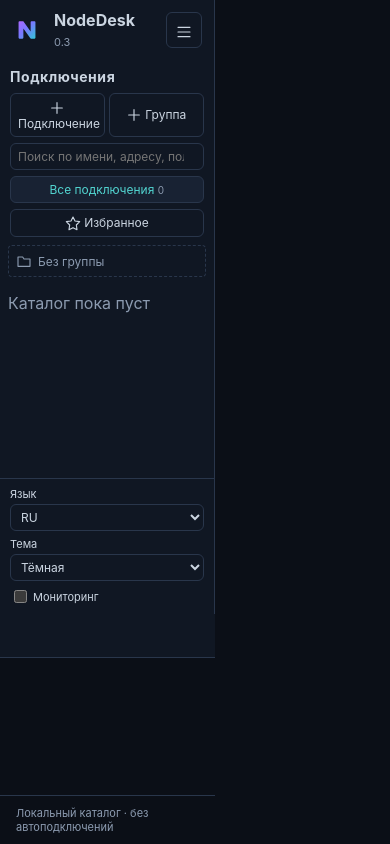
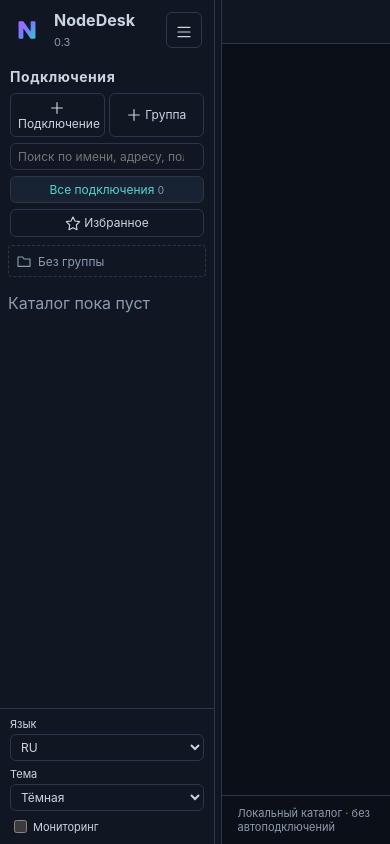
Before and after one commit to RYLE-307/NodeDesk, a React (Vite) app: page / in a window 390 px wide. Built offline with nearby package versions, Linux system fonts and the light colour scheme.

Commit message:
style(ux): render draggable sidebar divider and positioned context actions

```diff
--- a/src/styles.css
+++ b/src/styles.css
@@ -344,3 +344,19 @@ footer select { padding: 4px 6px; font-size: 12px; }
 /* SSH authentication selection is local to an open terminal tab; never persisted. */
 .ssh-auth { display:flex; align-items:center; gap:6px; font-size:12px; }
 .ssh-auth select { padding:4px 6px; max-width:180px; }
+
+/* User-adjustable navigation: a 7px draggable separator, including keyboard resize. */
+.app, .app.collapsed { grid-template-columns: var(--sidebar-width, 310px) 7px minmax(0, 1fr); }
+.app.collapsed { grid-template-columns: 76px 7px minmax(0, 1fr); }
+.sidebar-resize-handle { background: var(--panel); border-right: 1px solid var(--line); cursor: col-resize; touch-action: none; position: relative; }
+.sidebar-resize-handle:hover, .sidebar-resize-handle:focus-visible { background: var(--accent); }
+.sidebar-resize-handle::after { content: ""; position: absolute; inset: 0 -3px; }
+.context-popup { position: fixed; z-index: 1000; width: 212px; max-height: min(240px, 70dvh); overflow-y: auto; box-shadow: 0 10px 28px #0008; }
+@media (max-width: 800px) {
+  .app, .app.collapsed { grid-template-columns: var(--sidebar-width, 310px) 7px minmax(0, 1fr); }
+  .app.collapsed { grid-template-columns: 76px 7px minmax(0, 1fr); }
+}
+@media (max-width: 600px) {
+  .app, .app.collapsed { grid-template-columns: min(var(--sidebar-width, 310px), 55vw) 7px minmax(0, 1fr); }
+  .app.collapsed { grid-template-columns: 76px 7px minmax(0, 1fr); }
+}
```
